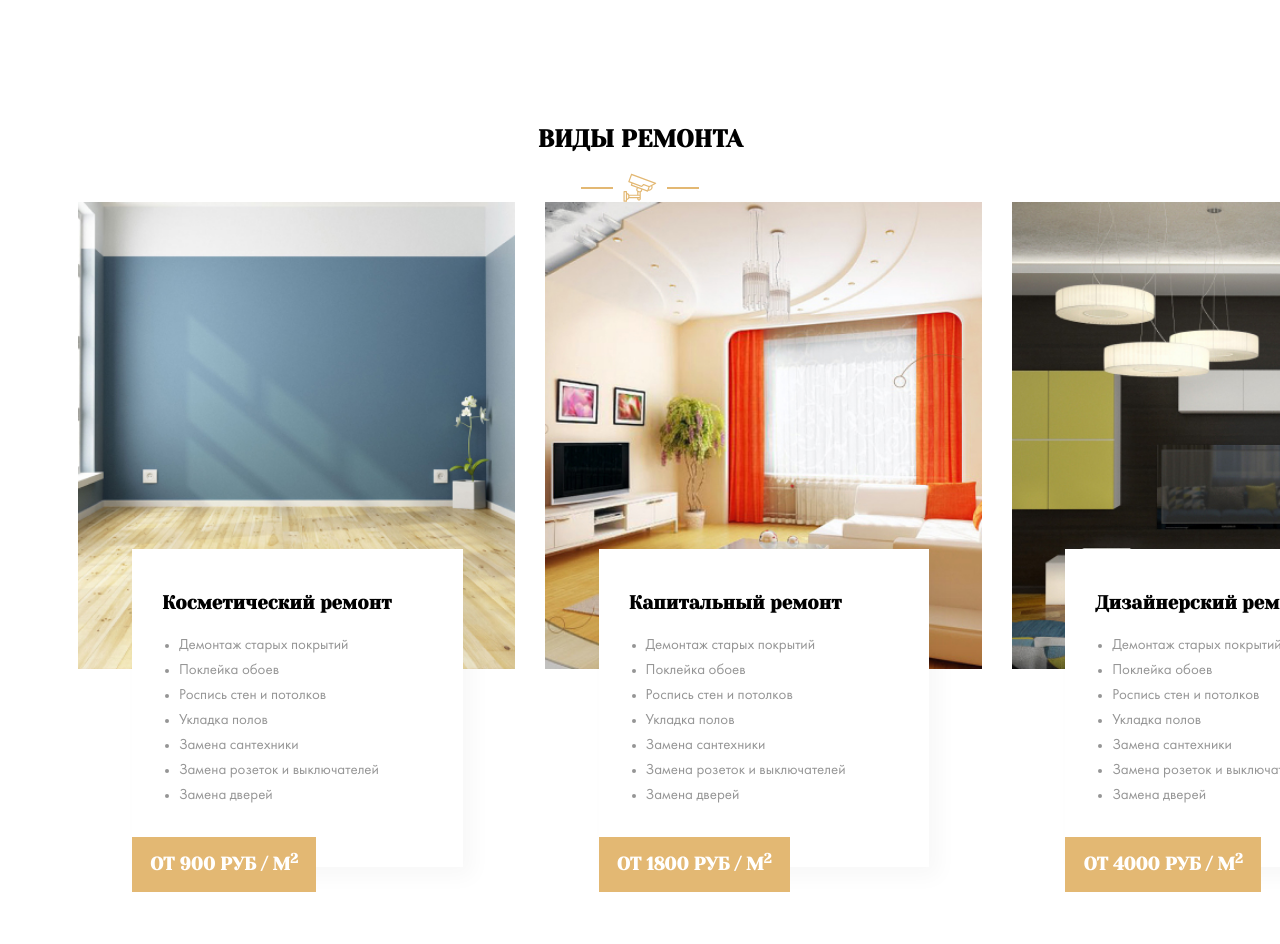
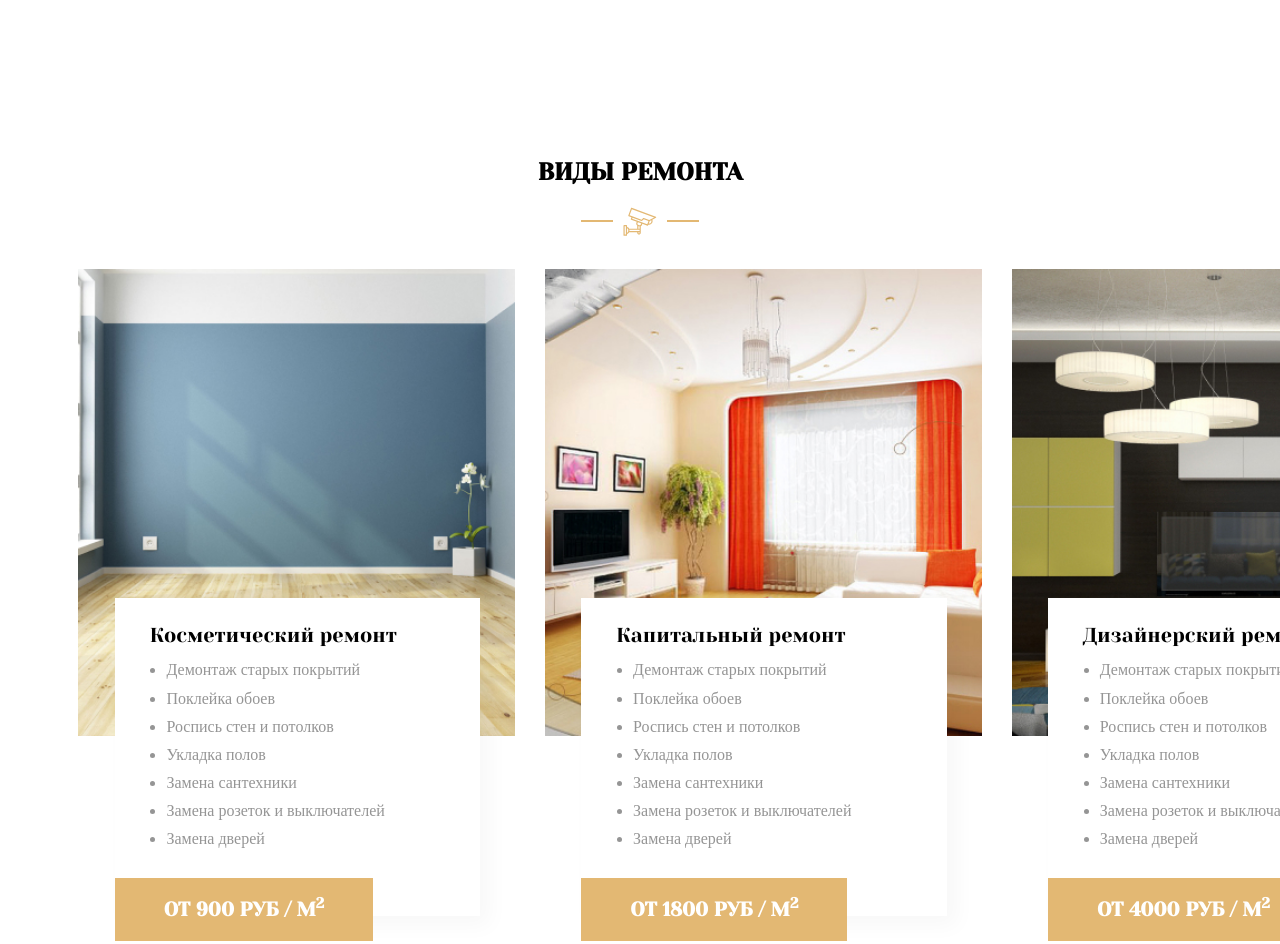
Before and after one commit to AlexGerman1337/trytogetbrain666, a website: page index.html in a window 1280 px wide. Shown: the part 1080-2024 px from the top of the page. Before the commit the page ends 1972 px from the top, so only its background shows below. Drawn offline with Linux system fonts and the light colour scheme; files whose address does not match are found by name.

Commit message:
everything is not work i wanna kill myself

```diff
--- a/sass/_media.sass
+++ b/sass/_media.sass
@@ -40,7 +40,7 @@
       max-width: 100%
       min-width: 22.86rem
       margin-bottom: 1.85rem
-@media screen and ( max-height: 590px )
+@media screen and ( max-height: 680px )
   .hero
     &__scroll-down
       display: none
--- a/sass/templates/_types.sass
+++ b/sass/templates/_types.sass
@@ -1,7 +1,7 @@
 .types
   &__section-title
     margin-bottom: 2.4rem
-    margin: 0 auto
+
 
 
 .row
@@ -10,7 +10,6 @@
   display: flex
   align-items: flex-start
   justify-content: space-between
-
   .col
     flex-basis: 32%
   .card
@@ -19,15 +18,20 @@
     margin: 0 auto
     &__text
       position: relative
-      max-width: 23.6rem
+      height: 22.75rem
+      width: 26.1rem
       margin: 0 auto
-      margin-top: -9rem
-      padding: 1.79rem 2.14rem
-      background-color: #fff
+      margin-top: -10.3rem
+      padding: 0.6rem 2.5rem
+      background-color: $light
       box-shadow: 10px 10px 20px rgba(0, 0, 0, 0.03)
     &__title
       font-family: 'Yeseva One', cursive
-      font-style: 1.29rem
+      font-style: normal
+      font-weight: normal
+      line-height: 1.42rem
+      font-size: 1.44rem
+      margin-bottom: 11.5px
     &__list
       padding: 0 0 0 1.2rem
       margin: 0
@@ -39,12 +43,21 @@
       position: absolute
       left: 0
       bottom: -1.79rem
-      font-size: 1.29rem
-      font-family: 'Yeseva One', cursive
+      font-size: 1.4rem
+      font-family: Yeseva One
+      font-style: normal
+      font-weight: bold
       text-transform: uppercase
       background-color: $primary
       color: $light
-      padding: 1.214rem 1.285rem
+      padding: 1.43rem 3.5rem
     &__image
       width: 437px
       height: 467px
+    &__item
+      font-family: FuturaBookC
+      font-style: normal
+      font-weight: normal
+      font-size: 16px
+      line-height: 25px
+      margin-bottom: 3.1+px
```
Also changed, not shown: css/style.css.
